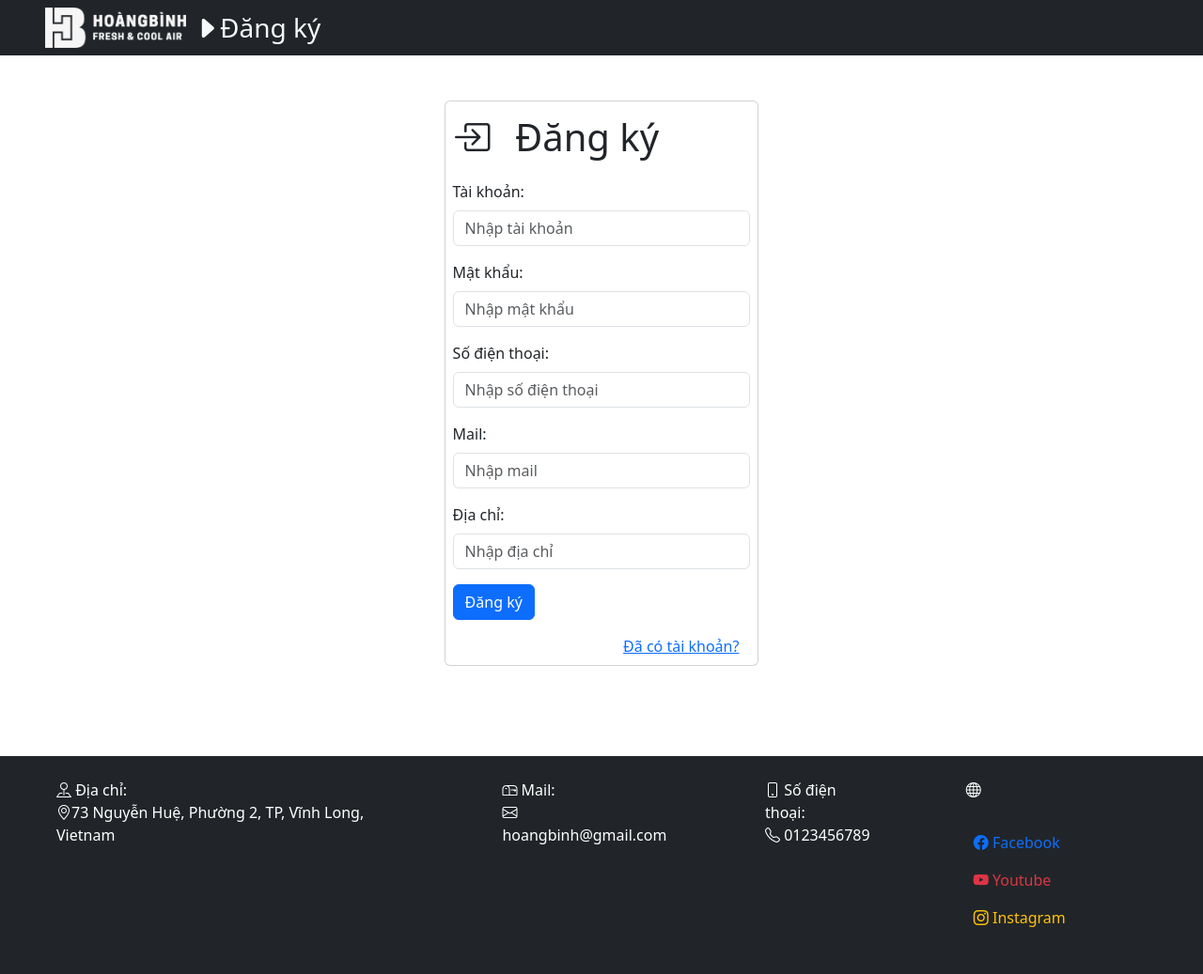
After one commit to QBGamer/myweb, a PHP site: page /register.php in a window 1280 px wide. The commit adds this page. Shown: the whole page at 94% size. Run offline with PHP 8.4, Linux system fonts and the light colour scheme.

Commit message:
update đăng nhập/đăng ký và mã hóa

```diff
--- a/handle/cart/add_to_cart.php
+++ b/handle/cart/add_to_cart.php
@@ -7,7 +7,7 @@
         $quantity=$_GET['quantity'];
         $uname=$_SESSION["username"];
         $result=getusercart($uname,$id);
-        if(mysqli_fetch_row($result)[2]==$id){
+        if(mysqli_num_rows($result)==1){
             $sql="UPDATE cart SET num=num+$quantity WHERE username='$uname' AND prd_id=$id";
         }else{
             $sql="INSERT INTO cart (username, prd_id, num) VALUES ('$uname', '$id', '$quantity')";
--- a/handle/handle_login.php
+++ b/handle/handle_login.php
@@ -22,7 +22,7 @@
         header("Location: ../login.php?error=Mật khẩu không bỏ trống");
         exit();
     }
-
+    $pass=md5($pass);
     $sql = "SELECT * FROM users WHERE username='$uname' AND password='$pass'";
 
     $result = mysqli_query($conn, $sql);
--- /dev/null
+++ b/register.php
@@ -0,0 +1,78 @@
+<?php
+    session_start();
+    require "./web/echoHTML.php";
+    if(isset($_SESSION["username"])){
+        header("Location: ./index.php");
+        exit();
+    }
+?>
+<!DOCTYPE html>
+<html lang="en">
+<head>
+    <meta charset="UTF-8">
+    <meta name="viewport" content="width=device-width, initial-scale=1.0">
+    <title>Máy lạnh Hoàng Bình</title>
+    <link rel="icon" href="./images/logo.png">
+
+    <link rel="stylesheet" href="./css/style.css">
+    <!-- <link rel="stylesheet" href="./css/bg_effect.scss"> -->
+
+    <!-- Bootstrap -->
+    <link rel="stylesheet" href="./css/bootstrap.css">
+    <script src="./js/bootstrap.bundle.js"></script>
+    <link rel="stylesheet" href="https://cdn.jsdelivr.net/npm/bootstrap-icons@1.11.1/font/bootstrap-icons.css">
+
+</head>
+<body>
+<?php
+    addHeaderOther();
+?>
+<div id="login" class="container-fluid">
+    <div class="py-5">
+        <div class="container d-flex justify-content-center">
+            <div id="login-box" class="card p-2">
+                <form action="./handle/handle_register.php" method="post">
+                    <p class="fs-1"><i class="bi-box-arrow-in-right pe-3"></i> Đăng ký</p>
+                    <div class="mb-3">
+                        <label class="form-label">Tài khoản:</label>
+                        <input type="text" class="form-control" name="uname" placeholder="Nhập tài khoản">
+                    </div>
+                    <div class="mb-3">
+                        <label class="form-label">Mật khẩu:</label>
+                        <input type="password" class="form-control" name="password" placeholder="Nhập mật khẩu">
+                    </div>
+                    <div class="mb-3">
+                        <label class="form-label">Số điện thoại:</label>
+                        <input type="number" class="form-control" name="phone" placeholder="Nhập số điện thoại">
+                    </div>
+                    <div class="mb-3">
+                        <label class="form-label">Mail:</label>
+                        <input type="mail" class="form-control" name="mail" placeholder="Nhập mail">
+                    </div>
+                    <div class="mb-3">
+                        <label class="form-label">Địa chỉ:</label>
+                        <input type="text" class="form-control" name="address" placeholder="Nhập địa chỉ">
+                    </div>
+                    <?php
+                        if(isset($_GET['error'])) { ?>
+                        <p class="error text-danger">*<?php echo $_GET['error']; ?>*</p>
+                        <?php }
+                    ?>
+                    <button type="submit" class="btn btn-primary d-flex flex-row-reverse">Đăng ký</button>
+                    <div class="container">
+                        <div class="row mt-3">
+                            <div class="col text-end"><a href="./login.php">Đã có tài khoản?</a></div>
+                            <!-- <div class="col text-end"><a href="">Quên mật khẩu?</a></div> -->
+                        </div>
+                    </div>
+                    </form>
+            </div>
+        </div>
+    </div>
+</div>
+<?php
+    addFooter();
+?>
+
+</body>
+</html>
--- a/web/echoHTML.php
+++ b/web/echoHTML.php
@@ -107,10 +107,16 @@ function addHeaderOther(){
                     <img id="logosmall" src="./images/logo.png" alt="">
                 </a>
             </li>
-            <li class="nav-item fs-3 text-light"><i class="bi-caret-right-fill"></i></li>
-            <li class="nav-item fs-3 text-light">Đăng nhập</li>
-    </div>
-</div>';
+            <li class="nav-item fs-3 text-light"><i class="bi-caret-right-fill"></i></li>';
+
+    if(strpos($_SERVER['REQUEST_URI'],"register.php")){
+        echo    '<li class="nav-item fs-3 text-light">Đăng ký</li>';
+    }
+    else{
+        echo    '<li class="nav-item fs-3 text-light">Đăng nhập</li>';
+    }
+    echo '</div>
+    </div>';
 }
 
 function searchbox(){
```
Also changed, not shown: handle/handle_register.php (added, +77 -0 lines), login.php (+8 -3 lines).
